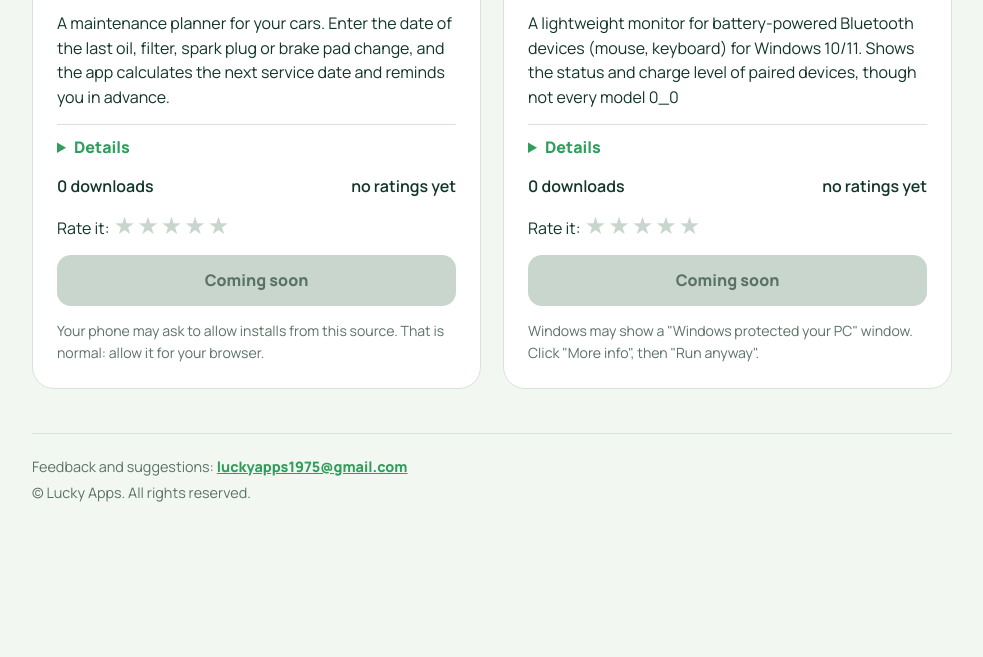
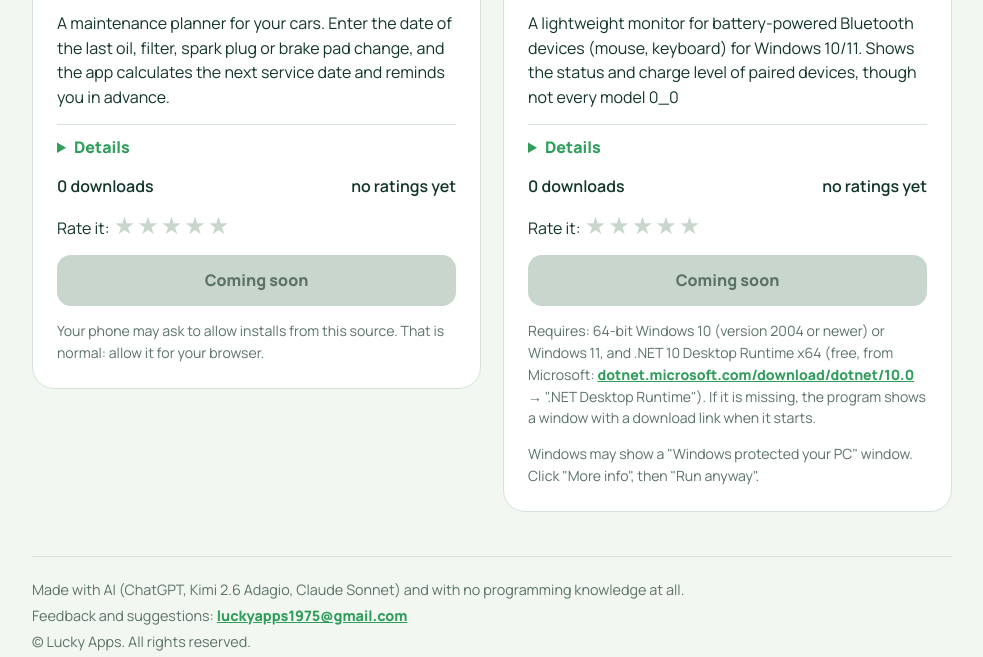
Before and after one commit to luckyappsdev/luckyappsdev.github.io, a plain HTML site: page index.html in a window 1280 px wide. Shown: the part 426-1083 px from the top of the page, without its empty margins (148-1131 px from the left). Before the commit the page ends 982 px from the top, so only its background shows below. Drawn offline with Linux system fonts and the light colour scheme; a web font is replaced by a local one.

Commit message:
Add files via upload

```diff
--- a/index.html
+++ b/index.html
@@ -44,6 +44,7 @@ details p{color:var(--muted);margin:8px 0 0;font-size:.95rem}
 .dl:hover{background:var(--green)}
 .dl[aria-disabled=true]{background:#c9d6cd;color:#5b7267;pointer-events:none}
 .hint{font-size:.88rem;color:var(--muted);margin:0}
+.hint a{color:var(--green);font-weight:800;word-break:break-all}
 button:focus-visible,a:focus-visible,summary:focus-visible{outline:3px solid var(--gold);outline-offset:2px}
 footer p{margin:4px 0}
 footer a{color:var(--green);font-weight:800}
@@ -64,7 +65,7 @@ footer{margin-top:44px;color:var(--muted);font-size:.9rem;border-top:1px solid v
     <p data-t="sub"></p>
   </section>
   <main class="grid" id="apps"></main>
-  <footer><p><span data-t="contact"></span> <a href="mailto:luckyapps1975@gmail.com">luckyapps1975@gmail.com</a></p><p data-t="foot"></p></footer>
+  <footer><p data-t="ai"></p><p><span data-t="contact"></span> <a href="mailto:luckyapps1975@gmail.com">luckyapps1975@gmail.com</a></p><p data-t="foot"></p></footer>
 </div>
 
 <script>
@@ -99,8 +100,8 @@ var APPS = [
       ]
     },
     more: {
-      ru: ["Создано при помощи AI (ChatGPT, Kimi 2.6 Adagio, Claude Sonnet) и при полном отсутствии знаний по программированию."],
-      en: ["Made with AI (ChatGPT, Kimi 2.6 Adagio, Claude Sonnet) and with no programming knowledge at all."]
+      ru: [],
+      en: []
     }
   },
   {
@@ -115,10 +116,14 @@ var APPS = [
       ru: "Лёгкий монитор для Bluetooth-устройств (мышь, клавиатура), работающих от аккумулятора, для Windows 10/11. Отображает состояние и уровень заряда сопряжённых устройств, хотя и не всех моделей 0_0",
       en: "A lightweight monitor for battery-powered Bluetooth devices (mouse, keyboard) for Windows 10/11. Shows the status and charge level of paired devices, though not every model 0_0"
     },
+    req: {
+      ru: "Требуется: 64-разрядная Windows 10 (версия 2004 и новее) или Windows 11 и .NET 10 Desktop Runtime x64 (бесплатно, от Microsoft: <a href='https://dotnet.microsoft.com/download/dotnet/10.0' target='_blank' rel='noopener'>dotnet.microsoft.com/download/dotnet/10.0</a> → «.NET Desktop Runtime»). Если его нет, программа при запуске сама покажет окно со ссылкой на скачивание.",
+      en: "Requires: 64-bit Windows 10 (version 2004 or newer) or Windows 11, and .NET 10 Desktop Runtime x64 (free, from Microsoft: <a href='https://dotnet.microsoft.com/download/dotnet/10.0' target='_blank' rel='noopener'>dotnet.microsoft.com/download/dotnet/10.0</a> → \".NET Desktop Runtime\"). If it is missing, the program shows a window with a download link when it starts."
+    },
     feat: { ru: [], en: [] },
     more: {
-      ru: ["Создано при помощи AI (ChatGPT, Kimi 2.6 Adagio, Claude Sonnet) и при полном отсутствии знаний по программированию.", "Звуки можно менять в папке Sounds. Формат: WAV, аудиокодек Linear PCM, 22050 Гц, 16 бит. Экспериментируйте, сохраняя имена файлов приложения.", "Если программа полезная, пожалуйста, покормите моего котика."],
-      en: ["Made with AI (ChatGPT, Kimi 2.6 Adagio, Claude Sonnet) and with no programming knowledge at all.", "You can change the sounds in the Sounds folder. Format: WAV, Linear PCM codec, 22050 Hz, 16 bit. Experiment, but keep the original file names.", "If you find the program useful, please feed my cat."]
+      ru: ["Звуки можно менять в папке Sounds. Формат: WAV, аудиокодек Linear PCM, 22050 Гц, 16 бит. Экспериментируйте, сохраняя имена файлов приложения.", "Если программа полезная, пожалуйста, покормите моего котика."],
+      en: ["You can change the sounds in the Sounds folder. Format: WAV, Linear PCM codec, 22050 Hz, 16 bit. Experiment, but keep the original file names.", "If you find the program useful, please feed my cat."]
     }
   }
 ];
@@ -132,7 +137,7 @@ var TEXT = {
     ready: "Готово", dev: "В разработке",
     hint_android: "Телефон может спросить разрешение на установку из этого источника. Это нормально: разрешите установку для вашего браузера.",
     hint_windows: "Windows может показать окно «Система Windows защитила ваш компьютер». Нажмите «Подробнее», затем «Выполнить в любом случае».",
-    contact: "Замечания и пожелания:", foot: "© Lucky Apps. Все права защищены."
+    ai: "Создано при помощи AI (ChatGPT, Kimi 2.6 Adagio, Claude Sonnet) и при полном отсутствии знаний по программированию.", contact: "Замечания и пожелания:", foot: "© Lucky Apps. Все права защищены."
   },
   en: {
     h1: "Android and Windows apps that help you get things done",
@@ -142,7 +147,7 @@ var TEXT = {
     ready: "Ready", dev: "In development",
     hint_android: "Your phone may ask to allow installs from this source. That is normal: allow it for your browser.",
     hint_windows: "Windows may show a \"Windows protected your PC\" window. Click \"More info\", then \"Run anyway\".",
-    contact: "Feedback and suggestions:", foot: "© Lucky Apps. All rights reserved."
+    ai: "Made with AI (ChatGPT, Kimi 2.6 Adagio, Claude Sonnet) and with no programming knowledge at all.", contact: "Feedback and suggestions:", foot: "© Lucky Apps. All rights reserved."
   }
 };
 
@@ -179,7 +184,7 @@ function render() {
       '<div class="meta"><span>' + st.downloads + ' ' + T.downloads + '</span><span>' + (avg ? "★ " + avg + " (" + st.votes + ")" : T.none) + '</span></div>' +
       '<div class="stars"><span>' + T.rate + '</span> ' + stars + '</div>' +
       '<a class="dl" data-a="' + a.id + '" ' + (a.file ? 'href="' + a.file + '"' : 'aria-disabled="true"') + '>' + (a.file ? T["dl_" + a.platform] : T.soon) + '</a>' +
-      '<p class="hint">' + T["hint_" + a.platform] + '</p>';
+      (a.req ? '<p class="hint">' + a.req[lang] + '</p>' : '') + '<p class="hint">' + T["hint_" + a.platform] + '</p>';
     card.querySelector("h2").textContent = a.name[lang];
     card.querySelector(".desc").textContent = a.desc[lang];
     box.appendChild(card);
```
